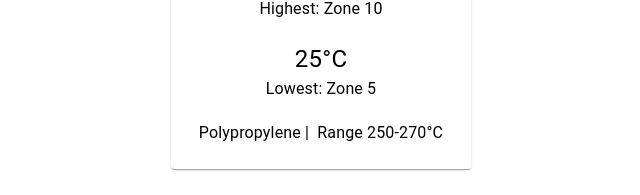
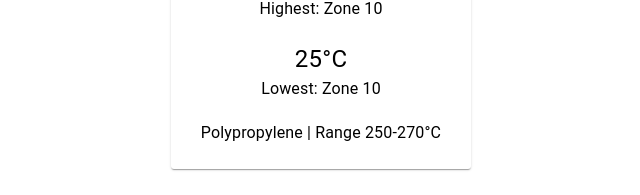
Before and after one commit to ahmedalnazer/gis6-frontend, a React (Create React App) app: page /minmax in a window 1280 px wide. Shown: the part 169-364 px from the top of the page, without its empty margins (319-959 px from the left). Built offline with nearby package versions, Linux system fonts and the light colour scheme.

Commit message:
Changed to use state values in preparation for dynamic updates

```diff
--- a/src/production/minmaxview.tsx
+++ b/src/production/minmaxview.tsx
@@ -9,6 +9,13 @@ import { styled } from '@material-ui/core';
 
 class MinMaxView extends React.Component
 {
+	state =
+	{
+		maxTemp: 30, maxSensor: 'Zone 10',
+		minTemp: 25, minSensor: 'Zone 5',
+		material: 'Polypropylene', minMatTemp: 250, maxMatTemp: 270
+	};
+
 	render()
 	{
 
@@ -59,24 +66,22 @@ class MinMaxView extends React.Component
 						<MyCardContent>
 							<Grid container direction="column">
 								<MyGridItem item xs>
-									<MajorTypography><span id="maxTemp">30&deg;C</span></MajorTypography>
+									<MajorTypography>{this.state.maxTemp}&deg;C</MajorTypography>
 								</MyGridItem>
 								<MyGridItem item xs>
-									<MinorTypography>Highest:&nbsp;<span id="maxTempLocale">Zone 10</span></MinorTypography>
+									<MinorTypography>Highest: {this.state.maxSensor}</MinorTypography>
 								</MyGridItem>
 								<Grid item xs>&nbsp;</Grid>
 								<MyGridItem item xs>
-									<MajorTypography><span id="minTemp">25&deg;C</span></MajorTypography>
+									<MajorTypography>{this.state.minTemp}&deg;C</MajorTypography>
 								</MyGridItem>
 								<MyGridItem item xs>
-									<MinorTypography>Lowest:&nbsp;<span id="minTempLocale">Zone 5</span></MinorTypography>
+									<MinorTypography>Lowest: {this.state.maxSensor}</MinorTypography>
 								</MyGridItem>
 								<Grid item xs>&nbsp;</Grid>
 								<MyGridItem item xs>
 									<MinorTypography>
-										<span id="material">Polypropylene</span>
-										&nbsp;|&nbsp;
-										Range&nbsp;<span id="minMaterialTemp">250</span>-<span id="maxMaterialTemp">270&deg;C</span>
+										{this.state.material} | Range {this.state.minMatTemp}-{this.state.maxMatTemp}&deg;C
 									</MinorTypography>
 								</MyGridItem>
 							</Grid>
```
